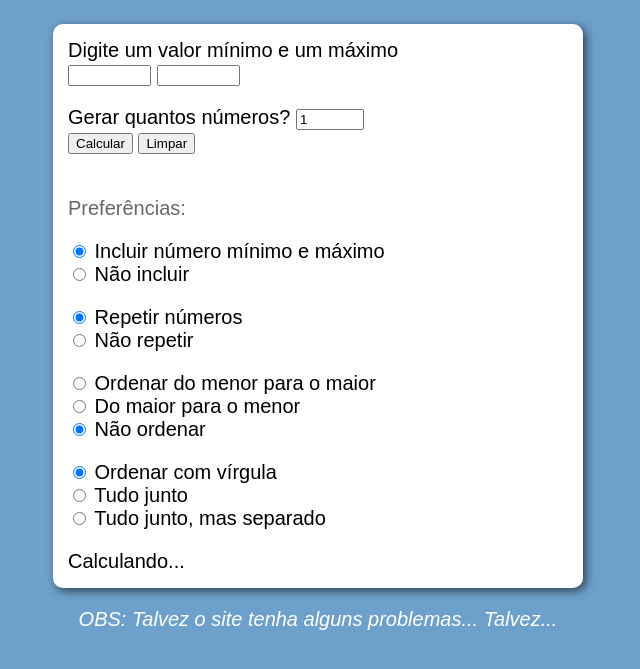
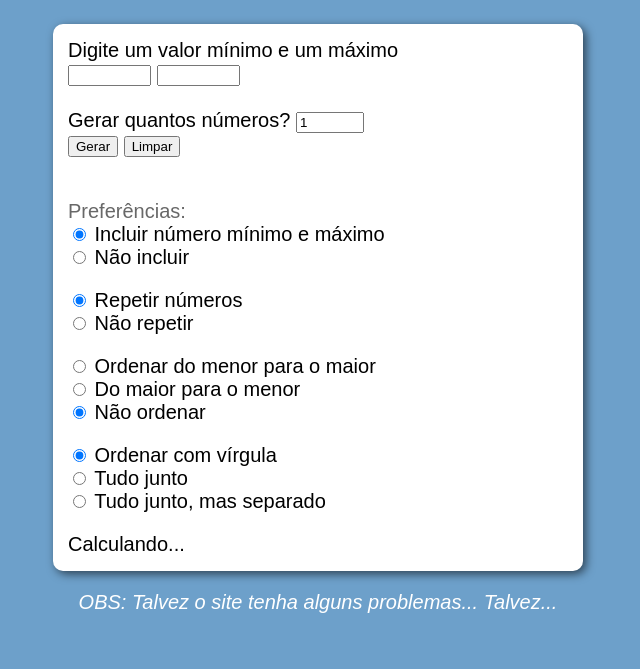
Before and after one commit to Ale2910/gerar-numeros, a plain HTML site: page index.html in a window 1280 px wide. Shown: the part 75-744 px from the top of the page, without its empty margins (322-962 px from the left). Drawn offline with Linux system fonts and the light colour scheme.

Commit message:
Pequenas modificações

```diff
--- a/index.html
+++ b/index.html
@@ -20,21 +20,23 @@
             <input type="number" name="txt1n" id="txt1id"> <input type="number" name="txt2n" id="txt2id">
 
             <br>
-            <p>
-                Gerar quantos números?
-                <input type="number" name="txt3n" id="txt3id" min="1" value="1">
-
-                <br>
-
-                <!-- Botões para gerar os num. e limpar o resultado -->
-                <input type="button" value="Calcular" onclick="randomNumbers()"> <input type="button" value="Limpar" onclick="clearRes()">
-            </p>
             <br>
 
-            <cinza>Preferências:</cinza>
+            Gerar quantos números?
+            <input type="number" name="txt3n" id="txt3id" min="1" value="1">
+
+            <br>
+
+            <!-- Botões para gerar os num. e limpar o resultado -->
+            <input type="button" value="Gerar" onclick="randomNumbers()"> <input type="button" value="Limpar" onclick="clearRes()">
+
+            <br>
+            <br>
 
             <!-- Radios sobre incluir ou não o min. e o max. -->
             <p>
+                <cinza>Preferências:</cinza>
+                <br>
                 <input type="radio" name="radn" id="rad_includeTrue" checked>
                 <label for="rad_includeTrue">Incluir número mínimo e máximo</label>
 
```
